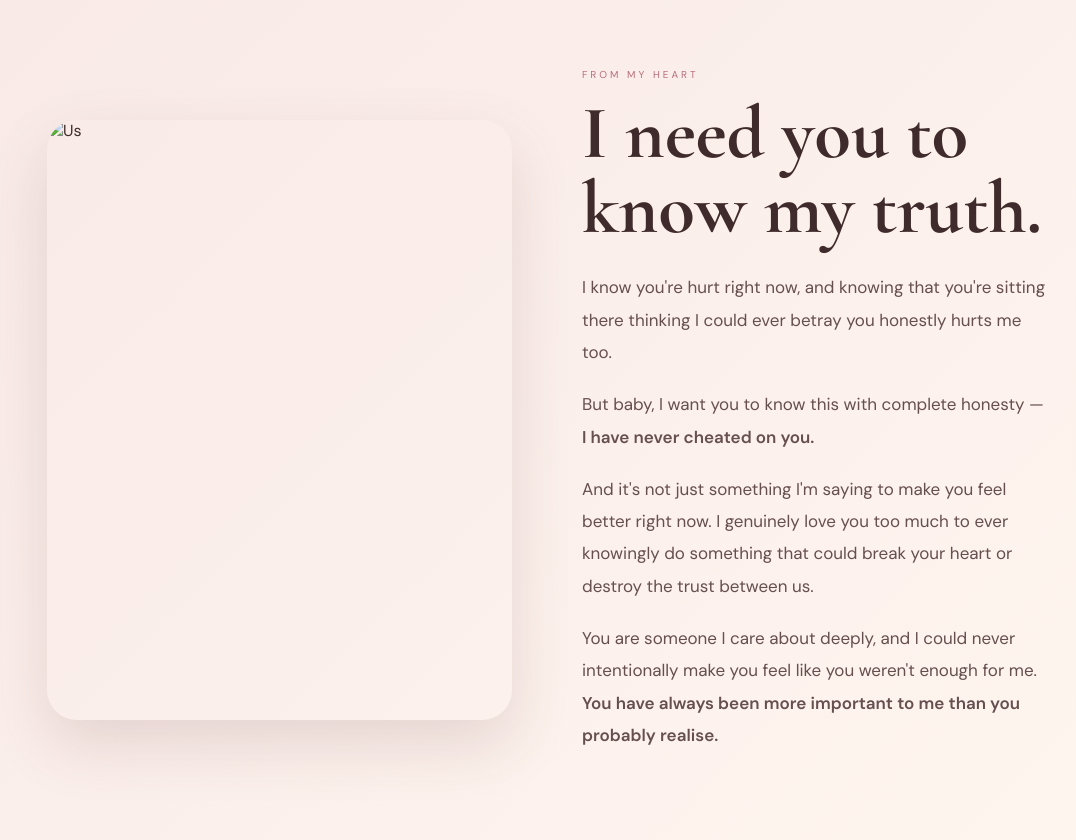
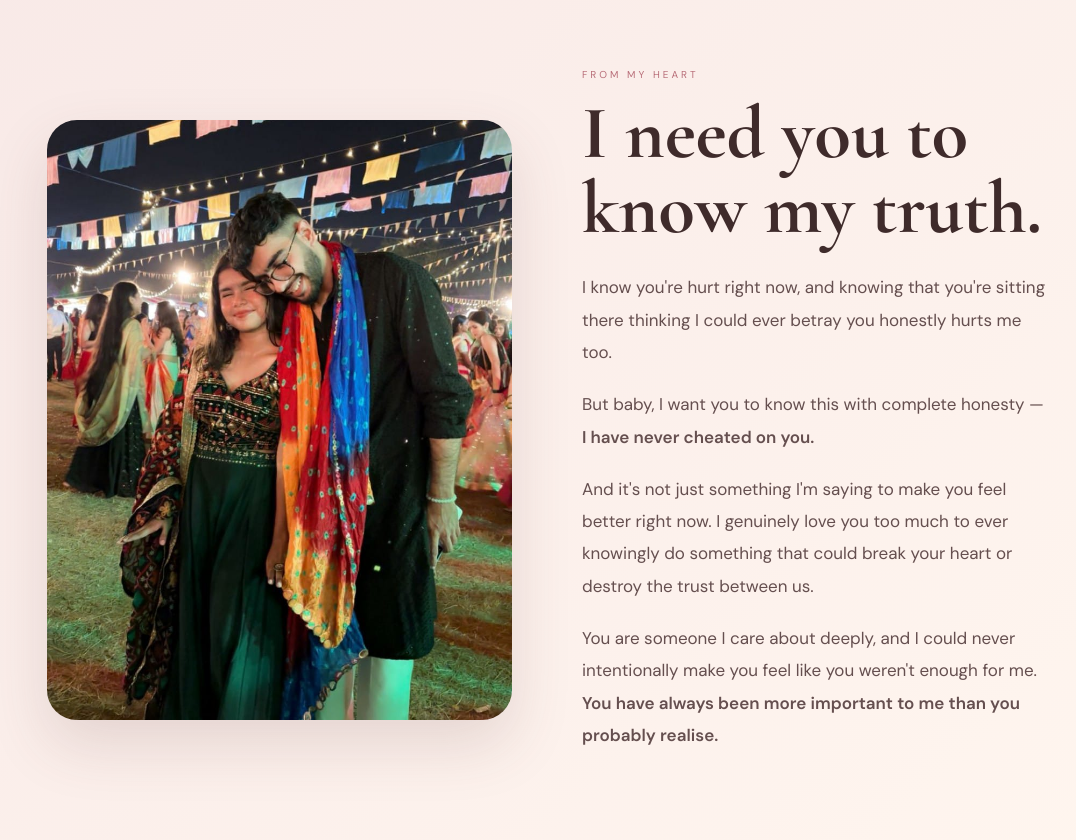
Before and after one commit to sirj91220-dev/babuuu.com, a plain HTML site: page index.html in a window 1280 px wide. Shown: the part 3520-4360 px from the top of the page, without its empty margins (93-1169 px from the left). Drawn offline with nearby package versions, Linux system fonts and the light colour scheme.

Commit message:
Update index.html

```diff
--- a/index.html
+++ b/index.html
@@ -688,7 +688,7 @@
     <section class="truth">
       <div class="truth-container">
         <div class="truth-image">
-          <img src=j.jpg" alt="Us" />
+          <img src="j.jpg" alt="Us" />
         </div>
 
         <div class="truth-content">
```
